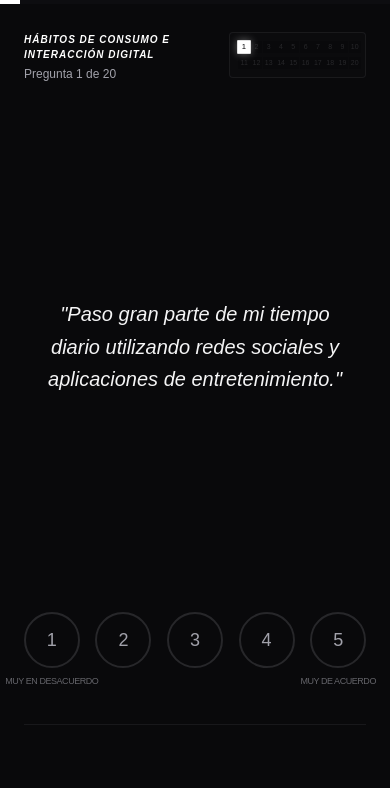
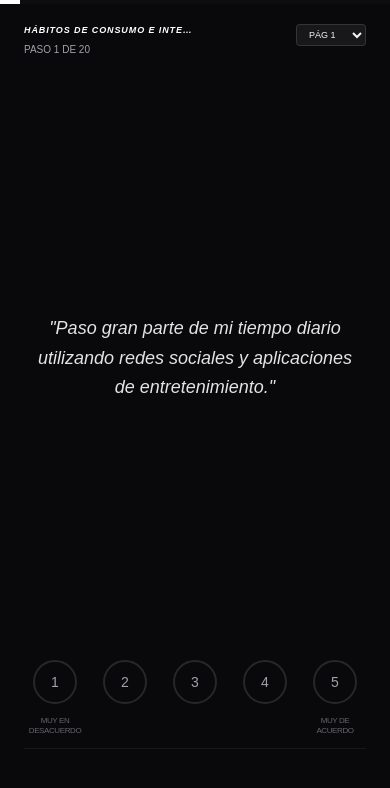
Before and after one commit to RealPingu/proyecto-memoria, a Next.js app: page /survey in a window 390 px wide. Shown: the top 788 px of the page. Built offline with nearby package versions, Linux system fonts and the light colour scheme.

Commit message:
Dise;o de likert en movil
Likert en movil

```diff
--- a/app/survey/page.tsx
+++ b/app/survey/page.tsx
@@ -12,30 +12,22 @@ const DIMENSIONS = [
     'Marco Legal y Derechos del Consumidor'
 ];
 
-// Banco de preguntas
 const SURVEY_QUESTIONS = [
-    // Dimensión I: Hábitos de Consumo e Interacción Digital
     { id: 'd1_q1', text: 'Paso gran parte de mi tiempo diario utilizando redes sociales y aplicaciones de entretenimiento.', dimension: 0 },
     { id: 'd1_q2', text: 'Utilizo sitios web y aplicaciones móviles para realizar tareas importantes (estudios, trabajo, trámites).', dimension: 0 },
     { id: 'd1_q3', text: 'Suelo revisar y ajustar las configuraciones de privacidad al instalar una nueva aplicación.', dimension: 0 },
     { id: 'd1_q4', text: 'Dedico tiempo a leer o escanear los puntos clave de los términos y condiciones antes de aceptar un servicio.', dimension: 0 },
     { id: 'd1_q5', text: 'Abandono sitios web o aplicaciones si las condiciones de uso o permisos solicitados me parecen sospechosos o tediosos.', dimension: 0 },
-
-    // Dimensión II: Competencia Técnica e Informática
     { id: 'd2_q1', text: 'Entiendo claramente qué son conceptos como las "cookies" y cómo afectan mi privacidad al navegar.', dimension: 1 },
     { id: 'd2_q2', text: 'Comprendo que los algoritmos de recomendación filtran y deciden gran parte del contenido que veo en línea.', dimension: 1 },
     { id: 'd2_q3', text: 'Me siento capaz de explicar de forma básica cómo se almacena y procesa mi información en la nube.', dimension: 1 },
     { id: 'd2_q4', text: 'Realizo compras y trámites bancarios en línea con total seguridad y confianza técnica.', dimension: 1 },
     { id: 'd2_q5', text: 'Tengo conocimientos básicos sobre la estructura interna de una web (servidores, bases de datos o código).', dimension: 1 },
-
-    // Dimensión III: Conciencia de Diseño y Patrones Oscuros
     { id: 'd3_q1', text: 'Reconozco cuando una interfaz intenta guiarme hacia una decisión que beneficia a la empresa y no a mí.', dimension: 2 },
     { id: 'd3_q2', text: 'Noto rápidamente cuando un diseño es confuso a propósito para dificultar acciones como cancelar una suscripción.', dimension: 2 },
     { id: 'd3_q3', text: 'Estoy familiarizado con conceptos de diseño de interfaces (UI) y experiencia de usuario (UX).', dimension: 2 },
     { id: 'd3_q4', text: 'Identifico tácticas de presión psicológica como contadores de tiempo falsos o avisos de stock limitado.', dimension: 2 },
     { id: 'd3_q5', text: 'Soy consciente de que la disposición de los elementos y los colores influyen directamente en mis decisiones.', dimension: 2 },
-
-    // Dimensión IV: Marco Legal y Derechos del Consumidor
     { id: 'd4_q1', text: 'Conozco mis derechos fundamentales bajo la Ley de Protección al Consumidor en el ámbito digital.', dimension: 3 },
     { id: 'd4_q2', text: 'Sé a qué organismos o instituciones acudir en caso de sentirme engañado por una plataforma web.', dimension: 3 },
     { id: 'd4_q3', text: 'Entiendo las implicancias legales de otorgar mis datos a plataformas digitales de empresas extranjeras.', dimension: 3 },
@@ -66,16 +58,12 @@ export default function SurveyPage() {
                             existingAnswers[item.question_id] = item.score;
                         });
                         setAnswers(existingAnswers);
-
                         const firstUnanswered = SURVEY_QUESTIONS.findIndex(q => !existingAnswers[q.id]);
-                        if (firstUnanswered !== -1) {
-                            setCurrentIndex(firstUnanswered);
-                        } else {
-                            setCurrentIndex(SURVEY_QUESTIONS.length - 1);
-                        }
+                        if (firstUnanswered !== -1) setCurrentIndex(firstUnanswered);
+                        else setCurrentIndex(SURVEY_QUESTIONS.length - 1);
                     }
                 })
-                .catch(err => console.error("Error cargando respuestas previas:", err))
+                .catch(err => console.error("Error cargando datos:", err))
                 .finally(() => setIsLoading(false));
         } else {
             setIsLoading(false);
@@ -83,9 +71,8 @@ export default function SurveyPage() {
     }, []);
 
     const handleSelect = (score: number) => {
-        const currentQuestion = SURVEY_QUESTIONS[currentIndex];
-        setAnswers({ ...answers, [currentQuestion.id]: score });
-
+        const currentId = SURVEY_QUESTIONS[currentIndex].id;
+        setAnswers({ ...answers, [currentId]: score });
         setTimeout(() => {
             if (currentIndex < SURVEY_QUESTIONS.length - 1) {
                 setDirection(1);
@@ -95,17 +82,9 @@ export default function SurveyPage() {
     };
 
     const goToQuestion = (index: number) => {
-        // Bloqueo de seguridad: Calculamos la primera pregunta vacía
         const firstUnansweredIndex = SURVEY_QUESTIONS.findIndex(q => answers[q.id] === undefined);
-
-        // El usuario solo puede ir a:
-        // 1. Cualquier pregunta que ya respondió (índice < firstUnansweredIndex o que tenga valor en answers)
-        // 2. La siguiente pregunta inmediata (índice === firstUnansweredIndex)
-        const isAlreadyAnswered = answers[SURVEY_QUESTIONS[index]?.id] !== undefined;
-        const isNextAvailable = index === firstUnansweredIndex;
-        const isPrevious = index < firstUnansweredIndex;
-
-        if (isAlreadyAnswered || isNextAvailable || (firstUnansweredIndex === -1 && index < SURVEY_QUESTIONS.length)) {
+        const isAccessible = index <= firstUnansweredIndex || (firstUnansweredIndex === -1);
+        if (isAccessible && index >= 0 && index < SURVEY_QUESTIONS.length) {
             setDirection(index > currentIndex ? 1 : -1);
             setCurrentIndex(index);
         }
@@ -113,32 +92,18 @@ export default function SurveyPage() {
 
     const handleFinish = async () => {
         if (isSubmitting || !playerId) return;
-
-        // Validación final de integridad
-        const totalAnswered = Object.keys(answers).length;
-        if (totalAnswered < SURVEY_QUESTIONS.length) {
-            alert(`Por favor, responde todas las preguntas antes de finalizar (${totalAnswered}/${SURVEY_QUESTIONS.length})`);
+        if (Object.keys(answers).length < SURVEY_QUESTIONS.length) {
+            alert("Responde todas las preguntas antes de continuar.");
             return;
         }
-
         setIsSubmitting(true);
-        const formattedResponses = Object.entries(answers).map(([id, score]) => ({
-            questionId: id,
-            score: score
-        }));
-
         try {
-            const response = await fetch('/api/survey', {
+            await fetch('/api/survey', {
                 method: 'POST',
                 headers: { 'Content-Type': 'application/json' },
-                body: JSON.stringify({ playerId, responses: formattedResponses }),
+                body: JSON.stringify({ playerId, responses: Object.entries(answers).map(([id, score]) => ({ questionId: id, score })) }),
             });
-
-            if (response.ok) {
-                router.push('/game');
-            } else {
-                alert("Error al guardar respuestas.");
-            }
+            router.push('/game');
         } catch (error) {
             console.error("Error:", error);
         } finally {
@@ -149,106 +114,91 @@ export default function SurveyPage() {
     if (isLoading) {
         return (
             <div className="flex h-screen w-full items-center justify-center bg-game-bg">
-                <p className="text-game-muted animate-pulse uppercase tracking-widest text-xs italic">Sincronizando tus respuestas...</p>
+                <p className="text-game-muted animate-pulse uppercase tracking-widest text-[10px] italic">Sincronizando datos...</p>
             </div>
         );
     }
 
     const currentQuestion = SURVEY_QUESTIONS[currentIndex];
     const progress = ((currentIndex + 1) / SURVEY_QUESTIONS.length) * 100;
-    const isLastQuestion = currentIndex === SURVEY_QUESTIONS.length - 1;
+    const allAnswered = Object.keys(answers).length === SURVEY_QUESTIONS.length;
     const hasAnsweredCurrent = answers[currentQuestion.id] !== undefined;
-    const allAnswered = Object.keys(answers).length === SURVEY_QUESTIONS.length;
 
     return (
         <div className="flex flex-col h-screen w-full bg-game-bg text-game-text overflow-hidden relative font-sans">
 
+            {/* Barra de progreso superior */}
             <div className="absolute top-0 left-0 w-full h-1 bg-game-surface/30 z-50">
-                <motion.div
-                    className="h-full bg-game-accent"
-                    initial={{ width: 0 }}
-                    animate={{ width: `${progress}%` }}
-                    transition={{ duration: 0.5 }}
-                />
+                <motion.div className="h-full bg-game-accent" animate={{ width: `${progress}%` }} transition={{ duration: 0.5 }} />
             </div>
 
-            <div className="flex flex-col h-full max-w-4xl w-full mx-auto justify-between py-8 px-6">
+            <div className="flex flex-col h-full max-w-4xl w-full mx-auto justify-between py-6 md:py-8 px-6">
 
                 <header className="flex justify-between items-start shrink-0">
-                    <div className="space-y-1 max-w-[60%]">
+                    <div className="space-y-1 max-w-[50%] md:max-w-[60%]">
                         <AnimatePresence mode="wait">
-                            <motion.p
-                                key={currentQuestion.dimension}
-                                initial={{ opacity: 0, y: -10 }}
-                                animate={{ opacity: 1, y: 0 }}
-                                exit={{ opacity: 0, y: 10 }}
-                                className="text-[10px] uppercase tracking-widest text-game-accent font-bold italic"
-                            >
+                            <motion.p key={currentQuestion.dimension} initial={{ opacity: 0, y: -5 }} animate={{ opacity: 1, y: 0 }} exit={{ opacity: 0, y: 5 }} className="text-[9px] md:text-[10px] uppercase tracking-widest text-game-accent font-bold italic truncate">
                                 {DIMENSIONS[currentQuestion.dimension]}
                             </motion.p>
                         </AnimatePresence>
-                        <h1 className="text-xs font-mono text-game-muted">Pregunta {currentIndex + 1} de {SURVEY_QUESTIONS.length}</h1>
+                        <h1 className="text-[10px] md:text-xs font-mono text-game-muted uppercase">Paso {currentIndex + 1} de 20</h1>
                     </div>
 
-                    <div className="grid grid-cols-10 gap-1 bg-game-surface/20 p-2 border border-game-muted/10 rounded-sm">
+                    {/* NAVEGADOR DESKTOP */}
+                    <div className="hidden md:grid grid-cols-10 gap-1 bg-game-surface/20 p-2 border border-game-muted/10 rounded-sm shrink-0">
                         {SURVEY_QUESTIONS.map((q, idx) => {
                             const isAnswered = answers[q.id] !== undefined;
                             const firstUnanswered = SURVEY_QUESTIONS.findIndex(sq => answers[sq.id] === undefined);
                             const isAccessible = idx <= firstUnanswered || (firstUnanswered === -1);
                             const isCurrent = currentIndex === idx;
-
                             return (
-                                <button
-                                    key={q.id}
-                                    onClick={() => isAccessible && goToQuestion(idx)}
-                                    disabled={!isAccessible}
-                                    className={`w-3 h-3 text-[7px] flex items-center justify-center transition-all border
-                                    ${isCurrent ? 'bg-game-accent border-game-accent text-game-bg scale-110 shadow-[0_0_8px_rgba(255,255,255,0.4)] z-10' :
-                                      isAnswered ? 'bg-game-muted/40 border-transparent text-white hover:bg-game-muted/60 cursor-pointer' :
-                                      isAccessible ? 'bg-zinc-900 border-zinc-700/30 text-zinc-500 cursor-pointer hover:bg-zinc-800' :
-                                      'bg-zinc-950 border-transparent text-zinc-800 cursor-not-allowed'}`}
-                                >
+                                <button key={q.id} onClick={() => isAccessible && goToQuestion(idx)} disabled={!isAccessible} className={`w-3 h-3 text-[7px] flex items-center justify-center transition-all border ${isCurrent ? 'bg-game-accent border-game-accent text-game-bg scale-110 shadow-[0_0_8px_rgba(255,255,255,0.4)] z-10' : isAnswered ? 'bg-game-muted/40 border-transparent text-white hover:bg-game-muted/60 cursor-pointer' : isAccessible ? 'bg-zinc-900 border-zinc-700/30 text-zinc-500 cursor-pointer hover:bg-zinc-800' : 'bg-zinc-950 border-transparent text-zinc-800 cursor-not-allowed'}`}>
                                     {idx + 1}
                                 </button>
                             );
                         })}
                     </div>
+
+                    {/* NAVEGADOR MÓVIL (Selector Dropdown) */}
+                    <div className="md:hidden flex flex-col items-end space-y-2 shrink-0">
+                        <select
+                            value={currentIndex}
+                            onChange={(e) => goToQuestion(parseInt(e.target.value))}
+                            className="bg-game-surface border border-game-muted/20 text-game-text text-[9px] px-2 py-1 rounded-sm outline-none font-mono uppercase"
+                        >
+                            {SURVEY_QUESTIONS.map((q, idx) => {
+                                const isAnswered = answers[q.id] !== undefined;
+                                const firstUnanswered = SURVEY_QUESTIONS.findIndex(sq => answers[sq.id] === undefined);
+                                const isAccessible = idx <= firstUnanswered || (firstUnanswered === -1);
+                                return (
+                                    <option key={q.id} value={idx} disabled={!isAccessible}>
+                                        Pág {idx + 1} {isAnswered ? '✓' : ''}
+                                    </option>
+                                );
+                            })}
+                        </select>
+                    </div>
                 </header>
 
-                <div className="relative flex-1 flex items-center justify-center overflow-hidden py-12">
+                <div className="relative flex-1 flex items-center justify-center overflow-hidden py-4 md:py-12">
                     <AnimatePresence mode="wait" custom={direction}>
-                        <motion.div
-                            key={currentQuestion.id}
-                            initial={{ x: direction > 0 ? 100 : -100, opacity: 0 }}
-                            animate={{ x: 0, opacity: 1 }}
-                            exit={{ x: direction > 0 ? -100 : 100, opacity: 0 }}
-                            transition={{ duration: 0.4, ease: "anticipate" }}
-                            className="w-full max-w-2xl text-center px-4"
-                        >
-                            <h2 className="text-xl md:text-3xl font-medium leading-relaxed text-zinc-100 italic">
-                                "{currentQuestion.text}"
-                            </h2>
+                        <motion.div key={currentQuestion.id} initial={{ x: direction > 0 ? 50 : -50, opacity: 0 }} animate={{ x: 0, opacity: 1 }} exit={{ x: direction > 0 ? -50 : 50, opacity: 0 }} transition={{ duration: 0.3 }} className="w-full max-w-2xl text-center px-2">
+                            <h2 className="text-lg md:text-3xl font-medium leading-relaxed text-zinc-200 italic">"{currentQuestion.text}"</h2>
                         </motion.div>
                     </AnimatePresence>
                 </div>
 
-                <footer className="space-y-10 shrink-0 w-full max-w-2xl mx-auto pb-6">
+                <footer className="space-y-8 md:space-y-12 shrink-0 w-full max-w-2xl mx-auto pb-4">
 
-                    <div className="grid grid-cols-5 gap-4 md:gap-8 items-start justify-items-center">
+                    {/* ESCALA LIKERT RESPONSIVA */}
+                    <div className="grid grid-cols-5 gap-2 md:gap-8 items-start justify-items-center relative">
                         {[1, 2, 3, 4, 5].map((num) => (
-                            <div key={num} className="flex flex-col items-center space-y-4 w-full">
-                                <button
-                                    onClick={() => handleSelect(num)}
-                                    className={`w-14 h-14 md:w-16 md:h-16 rounded-full border-2 flex items-center justify-center text-lg font-mono transition-all duration-300
-                  ${answers[currentQuestion.id] === num
-                                            ? 'bg-game-accent border-game-accent text-game-bg scale-110 shadow-[0_0_20px_rgba(255,255,255,0.25)]'
-                                            : 'border-zinc-800 text-game-muted hover:border-zinc-500 hover:text-zinc-200'}`}
-                                >
+                            <div key={num} className="flex flex-col items-center space-y-3 w-full">
+                                <button onClick={() => handleSelect(num)} className={`w-11 h-11 md:w-16 md:h-16 rounded-full border-2 flex items-center justify-center text-sm md:text-lg font-mono transition-all duration-300 ${answers[currentQuestion.id] === num ? 'bg-game-accent border-game-accent text-game-bg scale-110 shadow-[0_0_15px_rgba(255,255,255,0.25)]' : 'border-zinc-800 text-game-muted hover:border-zinc-500 hover:text-zinc-200'}`}>
                                     {num}
                                 </button>
-
                                 {(num === 1 || num === 5) && (
-                                    <span className="text-[9px] uppercase tracking-tighter text-game-muted/60 text-center leading-tight absolute mt-16 md:mt-20">
+                                    <span className="text-[8px] md:text-[9px] uppercase tracking-tighter text-game-muted/60 text-center leading-tight absolute mt-14 md:mt-20 max-w-[60px]">
                                         {num === 1 ? 'Muy en desacuerdo' : 'Muy de acuerdo'}
                                     </span>
                                 )}
@@ -256,42 +206,21 @@ export default function SurveyPage() {
                         ))}
                     </div>
 
-                    <div className="flex justify-between items-center pt-8 border-t border-game-muted/10 h-16">
-                        <button
-                            onClick={() => goToQuestion(currentIndex - 1)}
-                            disabled={currentIndex === 0}
-                            className={`text-[10px] uppercase tracking-widest transition-all ${currentIndex === 0 ? 'opacity-0' : 'text-game-muted hover:text-game-accent'}`}
-                        >
-                            ← Anterior
-                        </button>
+                    <div className="flex justify-between items-center pt-10 md:pt-8 border-t border-game-muted/10">
+                        <button onClick={() => goToQuestion(currentIndex - 1)} disabled={currentIndex === 0} className={`text-[10px] uppercase tracking-widest transition-all ${currentIndex === 0 ? 'opacity-0' : 'text-game-muted hover:text-game-accent'}`}>← Ant.</button>
 
-                        <div className="flex-1 flex justify-end">
-                            {isLastQuestion ? (
-                                allAnswered && (
-                                    <motion.button
-                                        initial={{ opacity: 0, scale: 0.9 }}
-                                        animate={{ opacity: 1, scale: 1 }}
-                                        onClick={handleFinish}
-                                        disabled={isSubmitting}
-                                        className="bg-game-accent text-game-bg px-10 py-4 font-bold uppercase text-xs tracking-widest hover:bg-game-text transition-all shadow-lg"
-                                    >
-                                        {isSubmitting ? 'Guardando...' : 'Finalizar Cuestionario'}
-                                    </motion.button>
-                                )
-                            ) : (
-                                hasAnsweredCurrent && (
-                                    <button
-                                        onClick={() => goToQuestion(currentIndex + 1)}
-                                        className="flex items-center text-[10px] uppercase tracking-widest text-game-accent font-bold hover:translate-x-1 transition-transform"
-                                    >
-                                        Siguiente →
-                                    </button>
-                                )
+                        <div className="flex space-x-4 items-center">
+                            {currentIndex < SURVEY_QUESTIONS.length - 1 && hasAnsweredCurrent && (
+                                <button onClick={() => goToQuestion(currentIndex + 1)} className="text-[10px] uppercase tracking-widest text-game-accent font-bold hover:translate-x-1 transition-transform">Sig. →</button>
+                            )}
+                            {allAnswered && (
+                                <button onClick={handleFinish} disabled={isSubmitting} className="h-10 md:h-12 bg-game-accent text-game-bg px-6 md:px-10 font-bold uppercase text-[10px] tracking-widest hover:bg-game-text transition-all active:scale-95 shadow-lg">
+                                    {isSubmitting ? '...' : 'Finalizar'}
+                                </button>
                             )}
                         </div>
                     </div>
                 </footer>
-
             </div>
         </div>
     );
```
